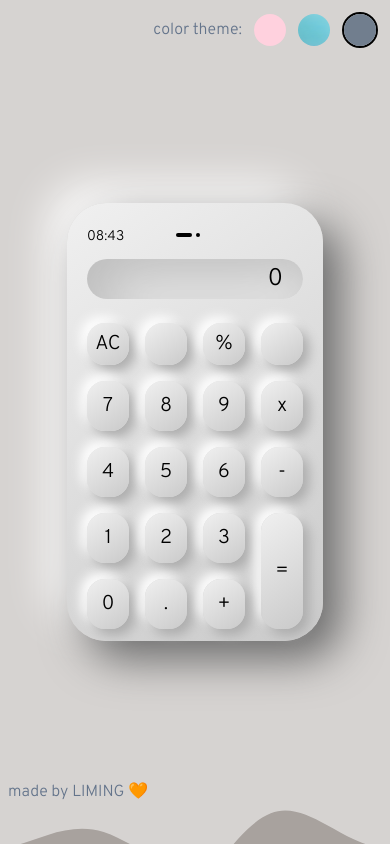
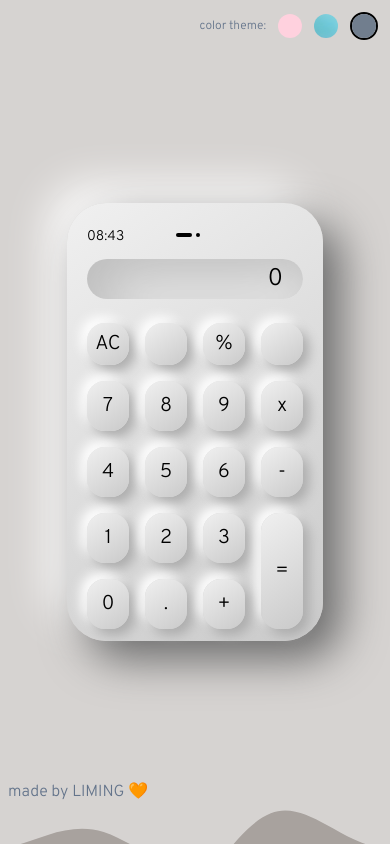
Before and after one commit to CTLM08/calculator, a React (Vite) app: page / in a window 390 px wide. Built offline with nearby package versions, Linux system fonts and the light colour scheme; some icons are missing; a web font is replaced by a local one.

Commit message:
password

```diff
--- a/src/App.jsx
+++ b/src/App.jsx
@@ -248,14 +248,14 @@ const App = () => {
           outline == 1 ? "text-pink-600" : ""
         } ${
           outline == 2 ? "text-sky-700" : ""
-        }`}>color theme:</div>
+        } text-xs md:text-base`}>color theme:</div>
         <div
           onClick={() => setoutline(1)}
           className={`${
             outline == 1 ? "border-2" : ""
           } rounded-full border-slate-500`}
         >
-          <img src={pink} className={`h-8 w-8 rounded-full `}></img>
+          <img src={pink} className={`h-6 w-6 md:h-8 md:w-8 rounded-full `}></img>
         </div>
         <div
           onClick={() => setoutline(2)}
@@ -263,7 +263,7 @@ const App = () => {
             outline == 2 ? "border-2" : ""
           } rounded-full border-slate-500`}
         >
-          <img src={blue} className={`h-8 w-8 rounded-full `}></img>
+          <img src={blue} className={`h-6 w-6 md:h-8 md:w-8 rounded-full `}></img>
         </div>
         <div
           onClick={() => setoutline(3)}
@@ -271,7 +271,7 @@ const App = () => {
             outline == 3 ? "border-2" : ""
           } rounded-full border-black`}
         >
-          <img src={slate} className={`h-8 w-8 rounded-full `}></img>
+          <img src={slate} className={`h-6 w-6 md:h-8 md:w-8 rounded-full `}></img>
         </div>
       </div>
     </div>
```
